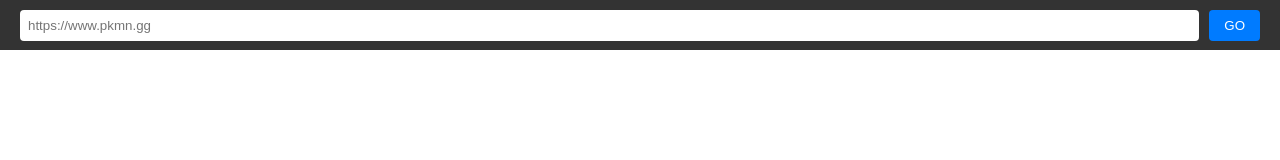
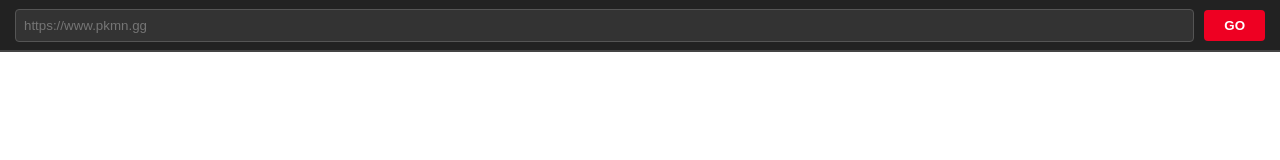
Before and after one commit to XimicYT/web-proxy, a website: page index.html in a window 1280 px wide. Drawn offline with Linux system fonts and the light colour scheme.

Commit message:
Update index.html

```diff
--- a/index.html
+++ b/index.html
@@ -1,28 +1,28 @@
 <!DOCTYPE html>
 <html>
 <head>
-    <title>Heavy Web Proxy</title>
+    <title>Enterprise Proxy</title>
     <style>
-        body, html { margin: 0; padding: 0; height: 100%; overflow: hidden; background: #1a1a1a; font-family: sans-serif; }
-        .nav { height: 50px; background: #333; display: flex; align-items: center; padding: 0 20px; gap: 10px; }
-        input { flex: 1; padding: 8px; border-radius: 4px; border: none; }
-        button { padding: 8px 15px; background: #007bff; color: white; border: none; border-radius: 4px; cursor: pointer; }
+        body, html { margin: 0; padding: 0; height: 100%; background: #000; color: white; overflow: hidden; }
+        .bar { height: 50px; background: #222; display: flex; align-items: center; padding: 0 15px; border-bottom: 2px solid #444; }
+        input { flex: 1; background: #333; color: white; border: 1px solid #555; padding: 8px; margin-right: 10px; border-radius: 4px; }
+        button { background: #e02; color: white; border: none; padding: 8px 20px; border-radius: 4px; cursor: pointer; font-weight: bold; }
         iframe { width: 100%; height: calc(100% - 50px); border: none; background: white; }
     </style>
 </head>
 <body>
-    <div class="nav">
+    <div class="bar">
         <input type="text" id="url" placeholder="https://www.pkmn.gg">
-        <button onclick="launch()">GO</button>
+        <button onclick="go()">GO</button>
     </div>
-    <iframe id="viewer" sandbox="allow-forms allow-scripts allow-same-origin allow-popups"></iframe>
+    <iframe id="view"></iframe>
 
     <script>
-        function launch() {
-            let val = document.getElementById('url').value;
-            if (!val.startsWith('http')) val = 'https://' + val;
-            // Use the relative /proxy path
-            document.getElementById('viewer').src = `/proxy?url=${encodeURIComponent(val)}`;
+        function go() {
+            let addr = document.getElementById('url').value;
+            if (!addr.startsWith('http')) addr = 'https://' + addr;
+            // Launch the site via the /proxy route
+            document.getElementById('view').src = '/proxy?url=' + encodeURIComponent(addr);
         }
     </script>
 </body>
```
